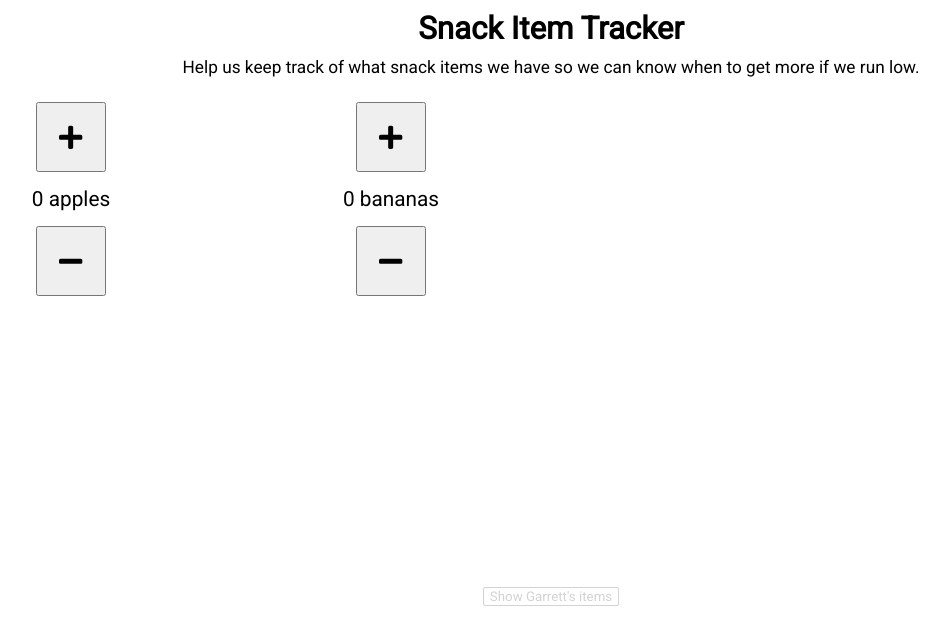
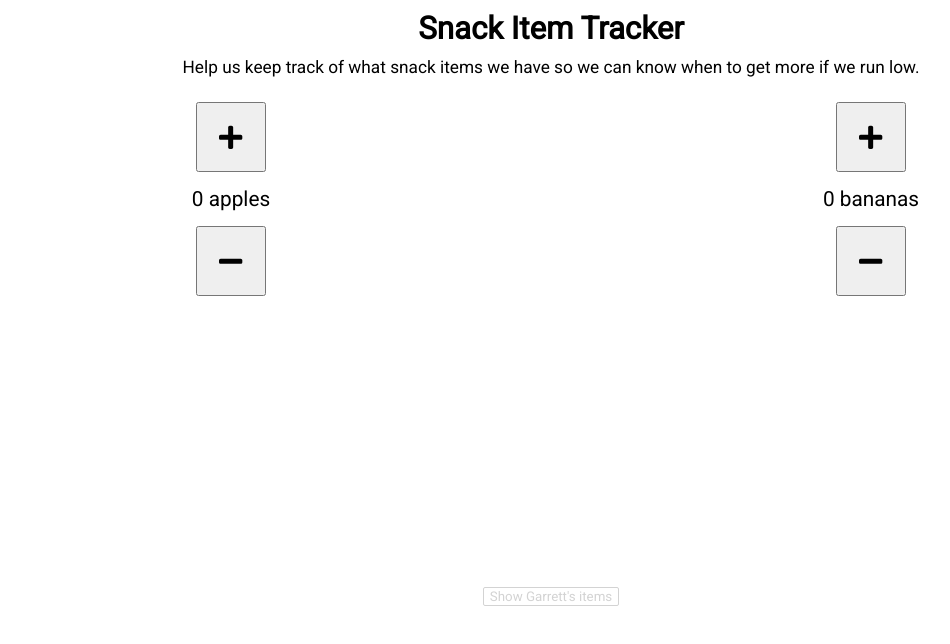
Before and after one commit to garrettheath4/pantry-tracker, a React (Create React App) app in the folder webapp/: page / in a window 1280 px wide. Shown: the top 644 px of the page, without its empty margins (89-1039 px from the left). Built offline with nearby package versions, Linux system fonts and the light colour scheme; no server answers.

Commit message:
Added small version of inventory grid for inventories with less than 4 items

```diff
--- a/webapp/package.json
+++ b/webapp/package.json
@@ -6,6 +6,7 @@
     "@fortawesome/fontawesome-svg-core": "^1.2.25",
     "@fortawesome/free-solid-svg-icons": "^5.11.2",
     "@fortawesome/react-fontawesome": "^0.1.7",
+    "classnames": "^2.2.6",
     "react": "^16.12.0",
     "react-dom": "^16.12.0",
     "react-scripts": "3.2.0"
--- a/webapp/src/App.css
+++ b/webapp/src/App.css
@@ -35,6 +35,10 @@ html, body {
   margin-bottom: 20px;
 }
 
+.inventoryGridSmall {
+  grid-template-columns: repeat(2, 1fr);
+}
+
 .item {
   margin: 20px 0;
   text-align: center;
--- a/webapp/src/App.js
+++ b/webapp/src/App.js
@@ -30,8 +30,8 @@ function App() {
           onClick={toggleGarrettItemsVisible}
         >
           {garrettItemsVisible
-            && "Hide Garrett's items"
-            || "Show Garrett's items"}
+            ? "Hide Garrett's items"
+            : "Show Garrett's items"}
         </button>
       </div>
       {garrettItemsVisible
--- a/webapp/src/Inventory.jsx
+++ b/webapp/src/Inventory.jsx
@@ -1,9 +1,15 @@
 import React from "react"
+import classnames from "classnames";
+
 import Item from "./Item.jsx"
 
 const Inventory = ({ itemNames }) => {
   return (
-    <div className="pure-g inventoryGrid">
+    <div className={classnames(
+      "pure-g",
+      "inventoryGrid",
+      { inventoryGridSmall: itemNames.length <= 2 }
+    )}>
       {itemNames.map((itemName) => <Item name={itemName} key={itemName} />)}
     </div>
   )
```
Also changed, not shown: 1 other file (tests, documents, lock files or other folders).
